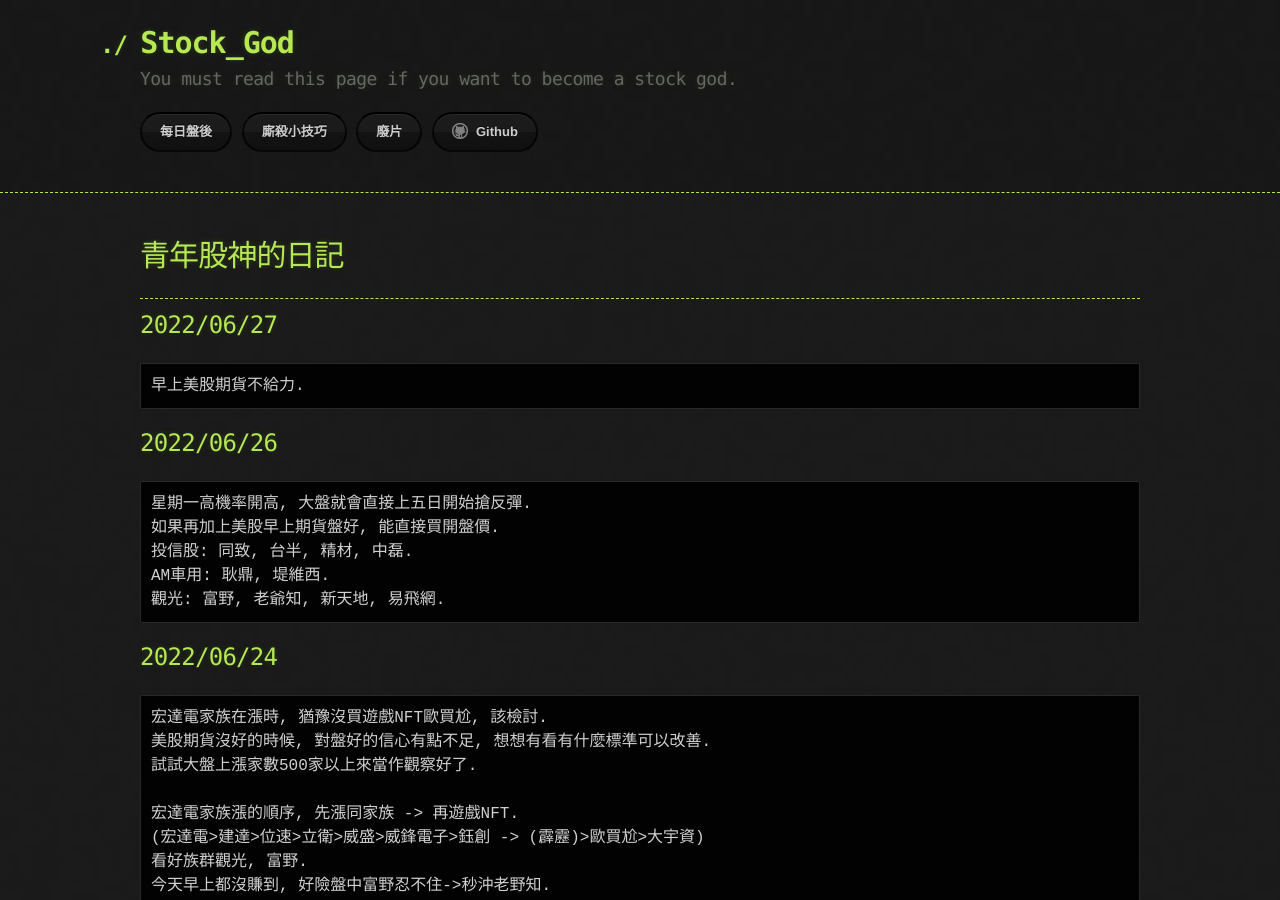
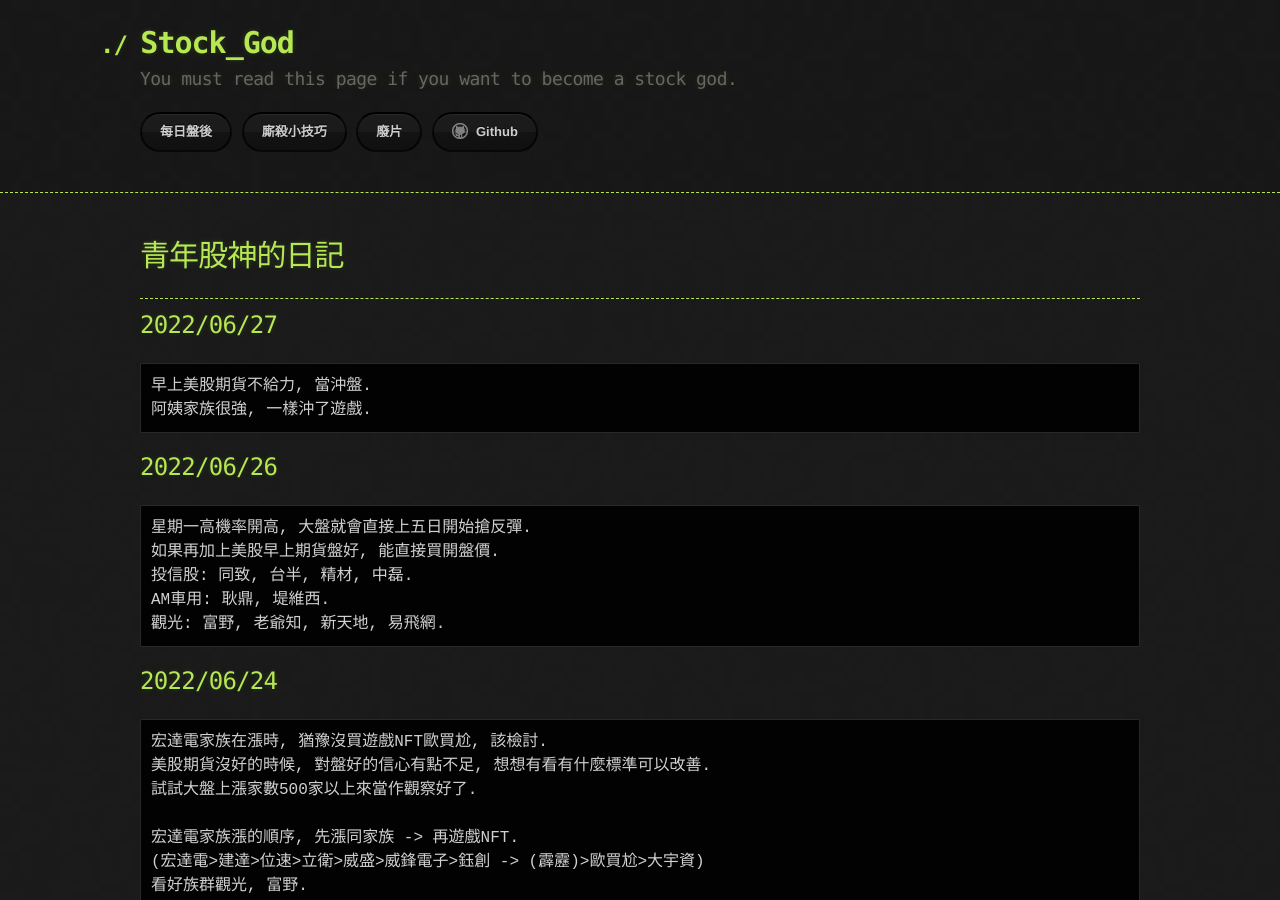
Before and after one commit to lepg5487/Stock_God, a Jekyll site: the page built from index.md, in a window 1280 px wide and 900 px high. Built offline with Jekyll 4.4.1, drawn with Linux system fonts in a browser that asks for light colours; our own code applies the rules of GitHub Pages for plain Markdown files.

Commit message:
Update index.md

````diff
--- a/index.md
+++ b/index.md
@@ -8,7 +8,8 @@
 
 ## 2022/06/27
 ```
-早上美股期貨不給力.
+早上美股期貨不給力, 當沖盤.
+阿姨家族很強, 一樣沖了遊戲.
 ```
 
 ## 2022/06/26
````
